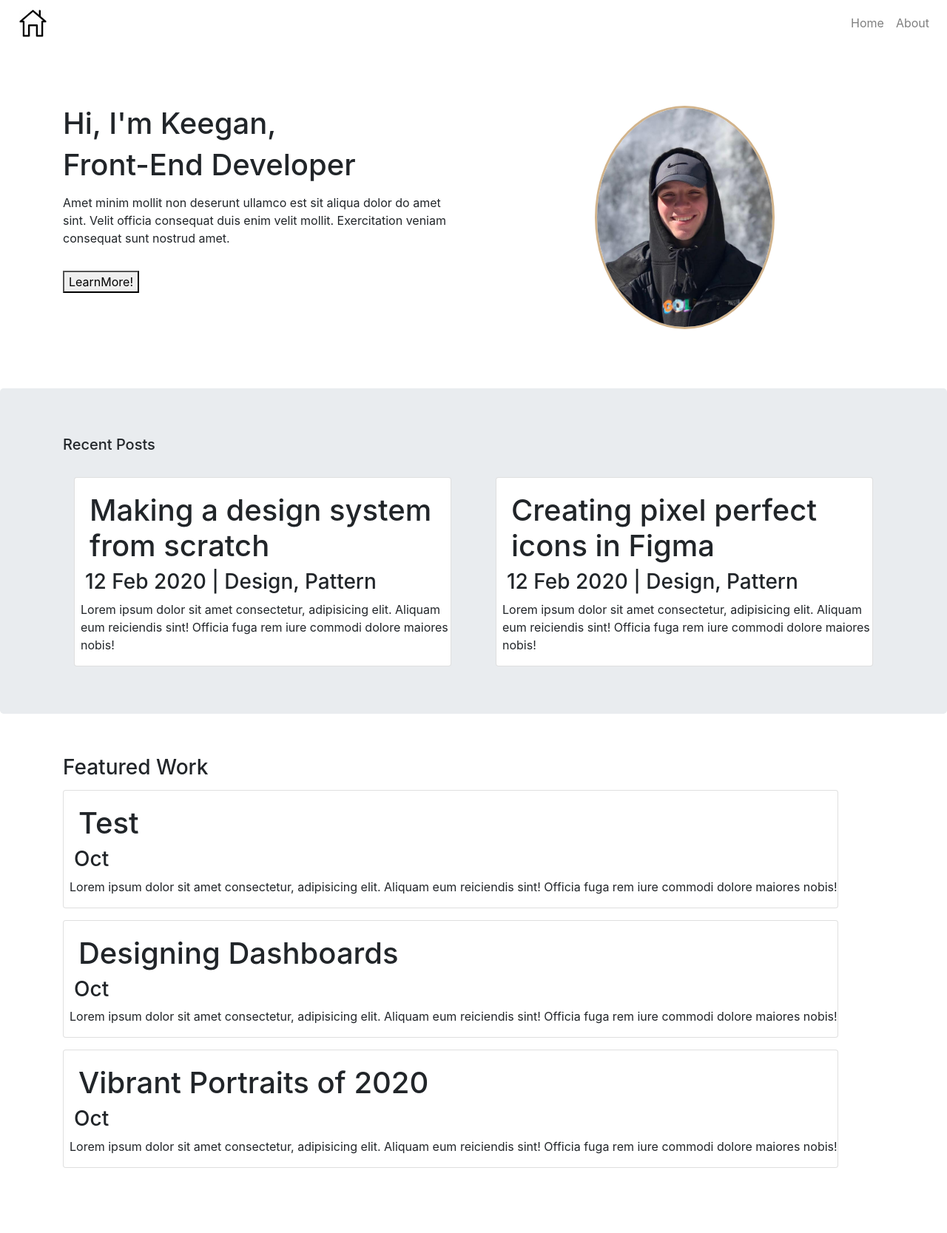
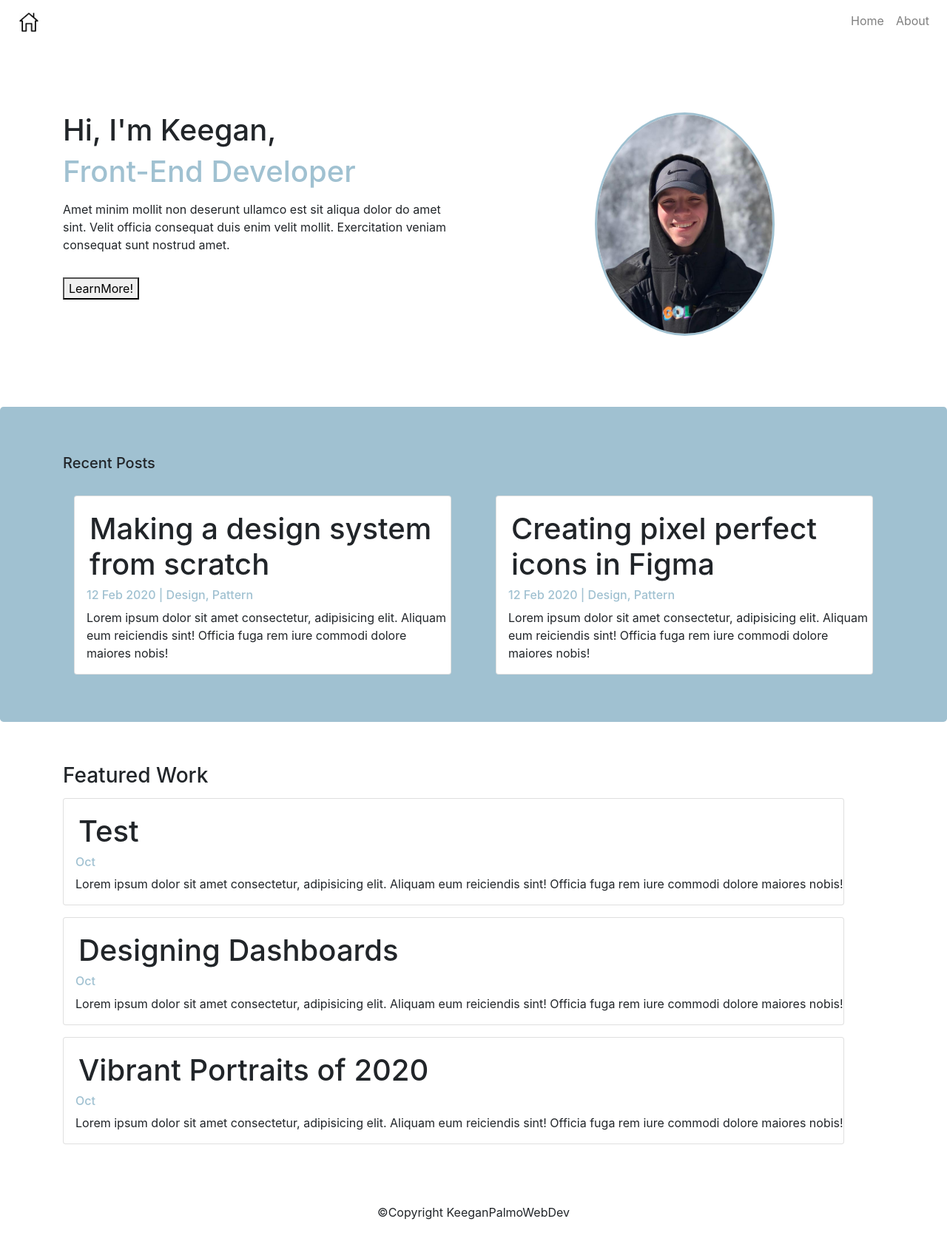
Before and after one commit to kppalmo/personalportfolio, a React (Create React App) app: page / in a window 1280 px wide. Shown: the whole page at 74% size. Before the commit the page ends 1595 px from the top, so only its background shows below. Built offline with nearby package versions, Linux system fonts and the light colour scheme.

Commit message:
styleChanges

```diff
--- a/src/App.js
+++ b/src/App.js
@@ -1,7 +1,6 @@
 import React from 'react';
-import { AboutSection } from './Pages/AboutSection';
-import { BlogBanner } from './Pages/BlogBanner';
-import { FeaturedWork } from './Pages/FeaturedWork';
+import { LandingPage } from './Pages/LandingPage';
+import { Footer } from './utils/Footer';
 import { Navigation } from './utils/Navigation';
 
 
@@ -10,11 +9,9 @@ class App extends React.Component{
     return(
       <>
       <Navigation/>
-      <AboutSection/>
-      <BlogBanner/>
-      <FeaturedWork/>
+      <LandingPage/>
+      <Footer/>
       </>
-
     )
   }
 }
--- a/src/Pages/AboutSection.js
+++ b/src/Pages/AboutSection.js
@@ -16,7 +16,10 @@ const Styles = styled.div`
     margin-left:auto;
     margin-right:auto;
     border:solid;
-    border-color:tan;
+    border-color:#A0C1D1;
+}
+.txtColor{
+    color:#A0C1D1;
 }
 
 `
@@ -24,10 +27,10 @@ const Styles = styled.div`
 export const AboutSection = props => (
     <Styles>
         <Layout>
-            <Row style={{marginTop:"5em",marginBottom:"5em"}}>
+            <Row style={{marginTop:"6em",marginBottom:"6em"}}>
                 <Col lg={true}>
                     <h1>Hi, I'm Keegan,</h1>
-                    <h1>Front-End Developer</h1>
+                    <h1 class="txtColor">Front-End Developer</h1>
                     <p class="spacing">
                         Amet minim mollit non deserunt ullamco
                         est sit aliqua dolor do amet sint. Velit
--- a/src/Pages/BlogBanner.js
+++ b/src/Pages/BlogBanner.js
@@ -1,6 +1,6 @@
 import React from 'react';
 import { Layout } from './Layout';
-import { Row, Col, Container, Jumbotron } from 'react-bootstrap';
+import { Row, Col, Jumbotron } from 'react-bootstrap';
 import styled from 'styled-components';
 import { BlogCard } from '../utils/BlogCard';
 
@@ -11,7 +11,7 @@ const Styles = styled.div`
 }
 
 .jumob{
-    background-color:;
+    background-color:#A0C1D1;
 }
 .ctColor{
     background-color:red;
--- a/src/Pages/FeaturedWork.js
+++ b/src/Pages/FeaturedWork.js
@@ -1,6 +1,6 @@
 import React from 'react';
 import styled from 'styled-components';
-import { Row, Col } from 'react-bootstrap';
+import { Row } from 'react-bootstrap';
 import { Layout } from './Layout';
 import { BlogCard } from '../utils/BlogCard';
 
--- /dev/null
+++ b/src/Pages/LandingPage.js
@@ -0,0 +1,13 @@
+import { AboutSection } from './AboutSection';
+import { BlogBanner } from './BlogBanner';
+import { FeaturedWork } from './FeaturedWork';
+
+
+export const LandingPage = props => (
+    <>
+    <AboutSection/>
+    <BlogBanner/>
+    <FeaturedWork/>
+    </>
+
+)
--- a/src/utils/BlogCard.jsx
+++ b/src/utils/BlogCard.jsx
@@ -13,9 +13,12 @@ const Styles = styled.div`
     maring-right:.5em;
 }
 .bodySpace{
-    margin-left:.5em;
-    maring-right:.5em;
+    margin-left:1em;
+    maring-right:1em;
 
+}
+.txtColor{
+    color:#A0C1D1;
 }
 
 `
@@ -25,7 +28,7 @@ export const BlogCard = props => (
         <Layout>
             <Card>
             <h1 class="headerSpacing">{props.Header}</h1>
-            <h3 class="bodySpace">{props.Date}</h3>
+            <h6 class="bodySpace txtColor">{props.Date}</h6>
             <p class="bodySpace">
                 {props.text}
             </p>
--- /dev/null
+++ b/src/utils/Footer.jsx
@@ -0,0 +1,18 @@
+import styled from 'styled-components';
+import { Image , Row, Col } from 'react-bootstrap';
+
+
+const Styles = styled.div `
+.txtCenter{
+    text-align:center;
+    margin-top:5em;
+}
+
+
+`
+
+export const Footer = props => (
+    <Styles>
+        <p class="txtCenter">©Copyright KeeganPalmoWebDev</p>
+    </Styles>
+)
--- a/src/utils/Navigation.jsx
+++ b/src/utils/Navigation.jsx
@@ -10,7 +10,7 @@ const Styles = styled.div`
 
     }
     .homeLogo{
-        width:7%;
+        width:5%;
         margin-left:.5em;
     }
 
```
